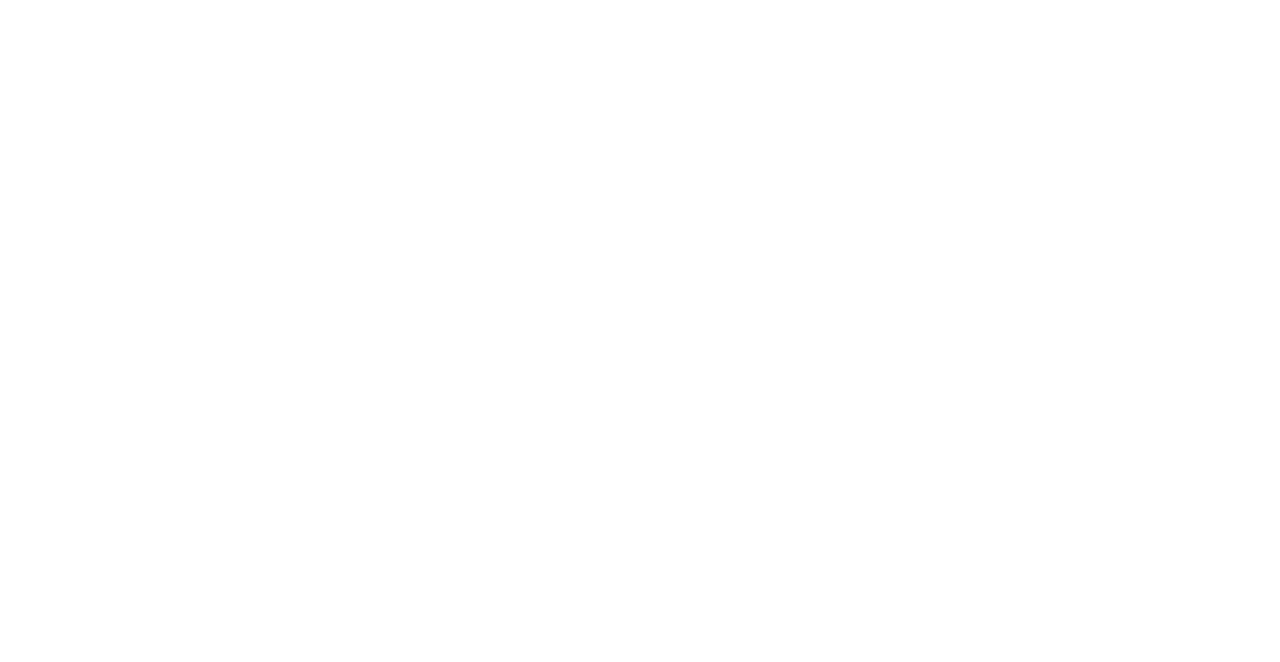
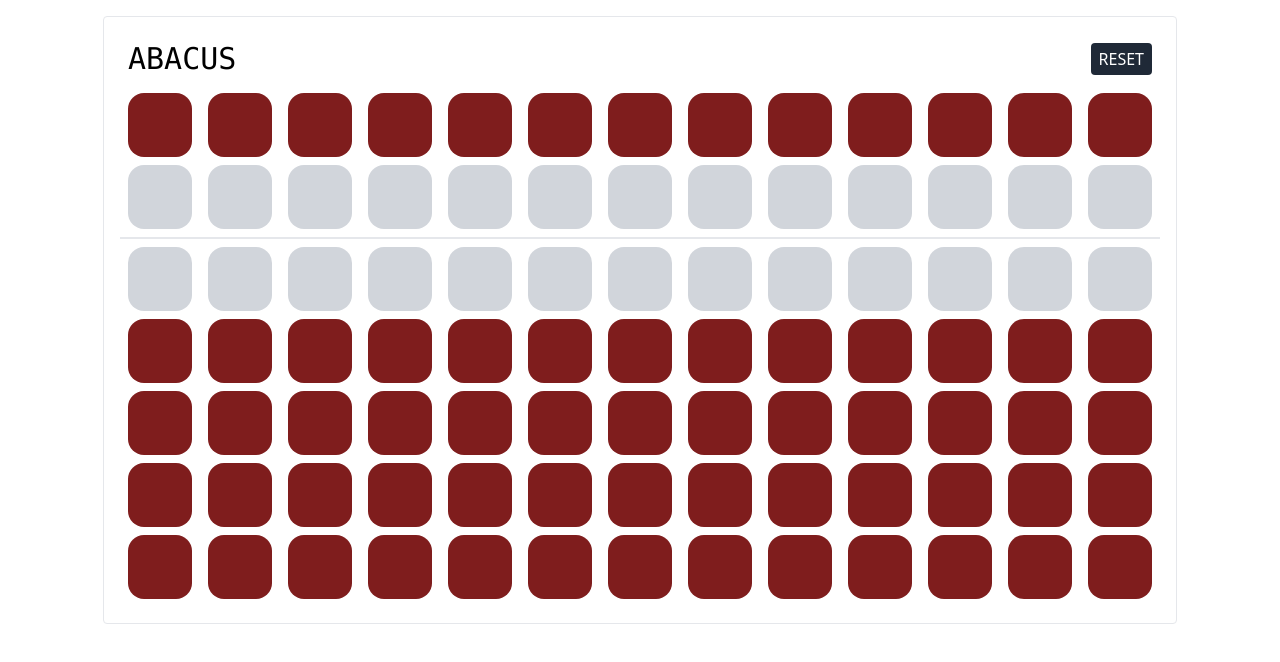
Before and after one commit to AfaanBilal/abacus, a Vue app: page / in a window 1280 px wide. Shown: the top 662 px of the page. Built offline with nearby package versions, Linux system fonts and the light colour scheme.

Commit message:
✨ Abacus

```diff
--- a/src/App.vue
+++ b/src/App.vue
@@ -1,6 +1,62 @@
 <script setup lang="ts">
+import { ref } from 'vue';
+
+type EmptySpot = { top: boolean, bottom: number };
+
+const resetState = () => {
+    const data: Array<EmptySpot> = [];
+
+    for (let i = 0; i < 13; i++) {
+        data.push({ top: false, bottom: 0 });
+    }
+
+    return data;
+};
+
+const emptySpots = ref<Array<EmptySpot>>(resetState());
+
+const moveTopSpot = (i: number) => emptySpots.value[i].top = !emptySpots.value[i].top;
+const moveSpot = (i: number, v: number) => emptySpots.value[i].bottom = v;
+
+const reset = () => emptySpots.value = resetState();
 </script>
 
 <template>
-
+    <div class="flex justify-center">
+        <div class="flex flex-col p-4 m-4 border rounded">
+            <div class="flex items-center justify-between p-2">
+                <div class="font-mono text-3xl text-center">ABACUS</div>
+                <div class="p-1 px-2 text-white bg-gray-800 rounded cursor-pointer" @click="reset">RESET</div>
+            </div>
+            <div class="flex gap-4 p-2 border-b-2">
+                <div v-for="i in 13" class="flex flex-col gap-2">
+                    <div class="w-16 h-16 rounded-2xl" @click="moveTopSpot(i - 1)"
+                        :class="{ 'bg-red-900': !emptySpots[i - 1].top, 'bg-gray-300': emptySpots[i - 1].top }">
+                    </div>
+                    <div class="w-16 h-16 rounded-2xl" @click="moveTopSpot(i - 1)"
+                        :class="{ 'bg-red-900': emptySpots[i - 1].top, 'bg-gray-300': !emptySpots[i - 1].top }">
+                    </div>
+                </div>
+            </div>
+            <div class="flex gap-4 p-2">
+                <div v-for="i in 13" class="flex flex-col gap-2">
+                    <div class="w-16 h-16 rounded-2xl" @click="moveSpot(i - 1, 0)"
+                        :class="{ 'bg-red-900': emptySpots[i - 1].bottom !== 0, 'bg-gray-300': emptySpots[i - 1].bottom === 0 }">
+                    </div>
+                    <div class="w-16 h-16 rounded-2xl" @click="moveSpot(i - 1, 1)"
+                        :class="{ 'bg-red-900': emptySpots[i - 1].bottom !== 1, 'bg-gray-300': emptySpots[i - 1].bottom === 1 }">
+                    </div>
+                    <div class="w-16 h-16 rounded-2xl" @click="moveSpot(i - 1, 2)"
+                        :class="{ 'bg-red-900': emptySpots[i - 1].bottom !== 2, 'bg-gray-300': emptySpots[i - 1].bottom === 2 }">
+                    </div>
+                    <div class="w-16 h-16 rounded-2xl" @click="moveSpot(i - 1, 3)"
+                        :class="{ 'bg-red-900': emptySpots[i - 1].bottom !== 3, 'bg-gray-300': emptySpots[i - 1].bottom === 3 }">
+                    </div>
+                    <div class="w-16 h-16 rounded-2xl" @click="moveSpot(i - 1, 4)"
+                        :class="{ 'bg-red-900': emptySpots[i - 1].bottom !== 4, 'bg-gray-300': emptySpots[i - 1].bottom === 4 }">
+                    </div>
+                </div>
+            </div>
+        </div>
+    </div>
 </template>
```
